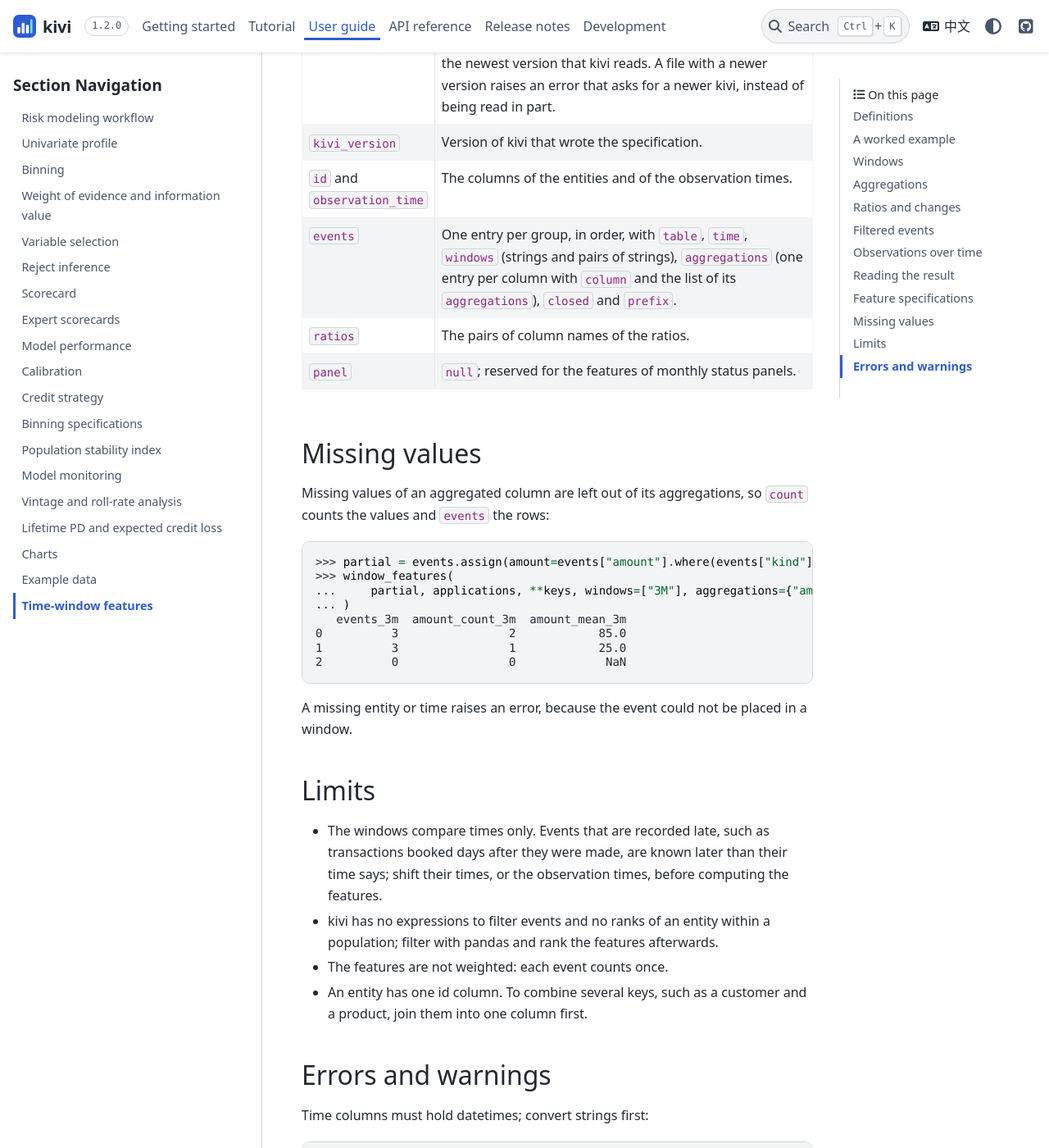
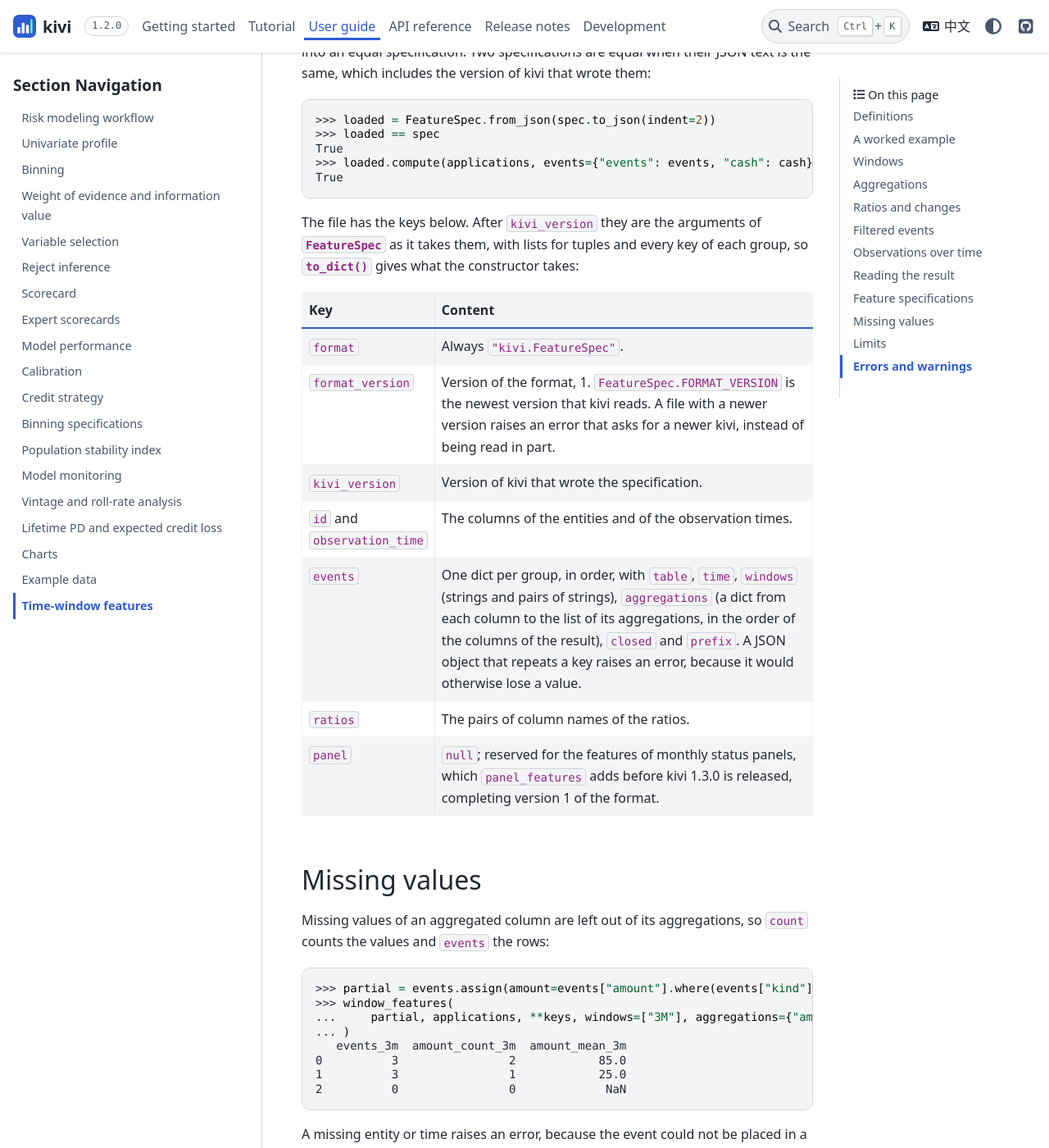
Before and after one commit to gchensy/kivi, a Sphinx documentation site: the page built from docs/user_guide/features.rst, in a window 1280 px wide and 1400 px high, scrolled down 8091 px. Shown: the whole window at 82% size. Built offline with Sphinx 7.4.7 and the PyData theme 0.15.4, drawn with Linux system fonts in a browser that asks for light colours; some of the changed text lies outside the part shown.

Commit message:
Apply the review decisions to kivi.features
FeatureSpec.to_dict, and so the JSON file, now holds the arguments of the
constructor as it takes them: every group key, tuples as lists and
aggregations as a dict from each column to its list, so the dict
rebuilds the specification through the constructor. from_json rejects a
JSON object that repeats a key. Format version 1 is kept; panel_features
completes it before 1.3.0 is released, which the panel docstring and
the guide now say. The golden files are written again.

The docs state that column names and prefixes keep their case while
aggregation names and window labels are lower case, that a window pair
is one window only as an item of the list of windows (with a docstring
example and a note in the guide), and that days_since_last is elapsed
time, which can differ by the DST hour from the calendar days of "D"
windows. The design doc is updated to match.

Co-Authored-By: Claude Opus 5.5 <noreply@anthropic.com>

```diff
--- a/docs/user_guide/features.rst
+++ b/docs/user_guide/features.rst
@@ -69,6 +69,13 @@ Windows
 
 Thirty days before 31 March is 1 March, so the withdrawal of 29 February is outside the window ``30d`` but inside ``1m``. The window ``3m_1m`` ends where ``1m`` begins, so the two together are the window ``3m``.
 
+.. note::
+
+   A pair is one window only as an item of the list of windows. ``windows=[("3M", "1M")]`` is the window ``3m_1m``, while ``windows=("3M", "1M")`` is the two windows ``3m`` and ``1m``:
+
+   >>> list(window_features(events, applications, **keys, windows=("3M", "1M")).columns)
+   ['events_3m', 'events_1m']
+
 By default every window is closed on the left, :math:`[t - k, t)`. With ``closed="right"`` the windows are :math:`(t - k, t]` instead, and events at the observation time count, for events that are known at their own time, such as balances at the end of a day. Whether such an event is known at the observation time is the caller's judgment, because kivi cannot tell. Here the payment of 31 March counts, and the withdrawal on the lower bound of the window, 29 February, does not:
 
 >>> window_features(events, applications, **keys, windows=["1M"], closed="right")
@@ -137,7 +144,7 @@ amount_last_3m              50.00  25.00  NaN
 amount_days_since_last_3m   16.00  11.00  NaN
 kind_nunique_3m              2.00   2.00  0.0
 
-Customer ``b`` made two transactions on 20 March, a withdrawal of 40 and a payment of 25; ``last`` takes the payment, which comes later in the rows. Both are eleven days before the application. For a pair of windows ``days_since_last`` is still measured from the observation time.
+Customer ``b`` made two transactions on 20 March, a withdrawal of 40 and a payment of 25; ``last`` takes the payment, which comes later in the rows. Both are eleven days before the application. For a pair of windows ``days_since_last`` is still measured from the observation time. It is the time that has passed, so with a time zone it can differ by the hour that clocks change from the local calendar days that windows such as ``"90D"`` count.
 
 Ratios and changes
 ------------------
@@ -219,7 +226,7 @@ Reading the result
      - Ratios, last
      - Float, NaN for a denominator of 0
 
-The columns come window by window, then column by column in the order of ``aggregations``, then aggregation by aggregation, and the ratios last. A NaN means that the window had no value to aggregate, which is information in its own right: profile the features with :func:`~kivi.univariate.profile_table` to see how often they are missing and how well they separate the classes, and bin them with :doc:`binning`, where missing values form their own group.
+The columns come window by window, then column by column in the order of ``aggregations``, then aggregation by aggregation, and the ratios last. Column names and prefixes keep their case: only kivi's own parts of the names, the aggregations and the windows, are in lower case, so the features of ``Amount`` and ``amount`` stay apart. A NaN means that the window had no value to aggregate, which is information in its own right: profile the features with :func:`~kivi.univariate.profile_table` to see how often they are missing and how well they separate the classes, and bin them with :doc:`binning`, where missing values form their own group.
 
 Feature specifications
 ----------------------
@@ -264,7 +271,7 @@ True
 >>> loaded.compute(applications, events={"events": events, "cash": cash}).equals(features)
 True
 
-The file has these keys:
+The file has the keys below. After ``kivi_version`` they are the arguments of :class:`~kivi.features.FeatureSpec` as it takes them, with lists for tuples and every key of each group, so :meth:`~kivi.features.FeatureSpec.to_dict` gives what the constructor takes:
 
 .. list-table::
    :header-rows: 1
@@ -281,11 +288,11 @@ The file has these keys:
    * - ``id`` and ``observation_time``
      - The columns of the entities and of the observation times.
    * - ``events``
-     - One entry per group, in order, with ``table``, ``time``, ``windows`` (strings and pairs of strings), ``aggregations`` (one entry per column with ``column`` and the list of its ``aggregations``), ``closed`` and ``prefix``.
+     - One dict per group, in order, with ``table``, ``time``, ``windows`` (strings and pairs of strings), ``aggregations`` (a dict from each column to the list of its aggregations, in the order of the columns of the result), ``closed`` and ``prefix``. A JSON object that repeats a key raises an error, because it would otherwise lose a value.
    * - ``ratios``
      - The pairs of column names of the ratios.
    * - ``panel``
-     - ``null``; reserved for the features of monthly status panels.
+     - ``null``; reserved for the features of monthly status panels, which ``panel_features`` adds before kivi 1.3.0 is released, completing version 1 of the format.
 
 Missing values
 --------------
```
Also changed, not shown: docs/design/kivi-1.3-features.md (+15 -6 lines), 5 other files.
